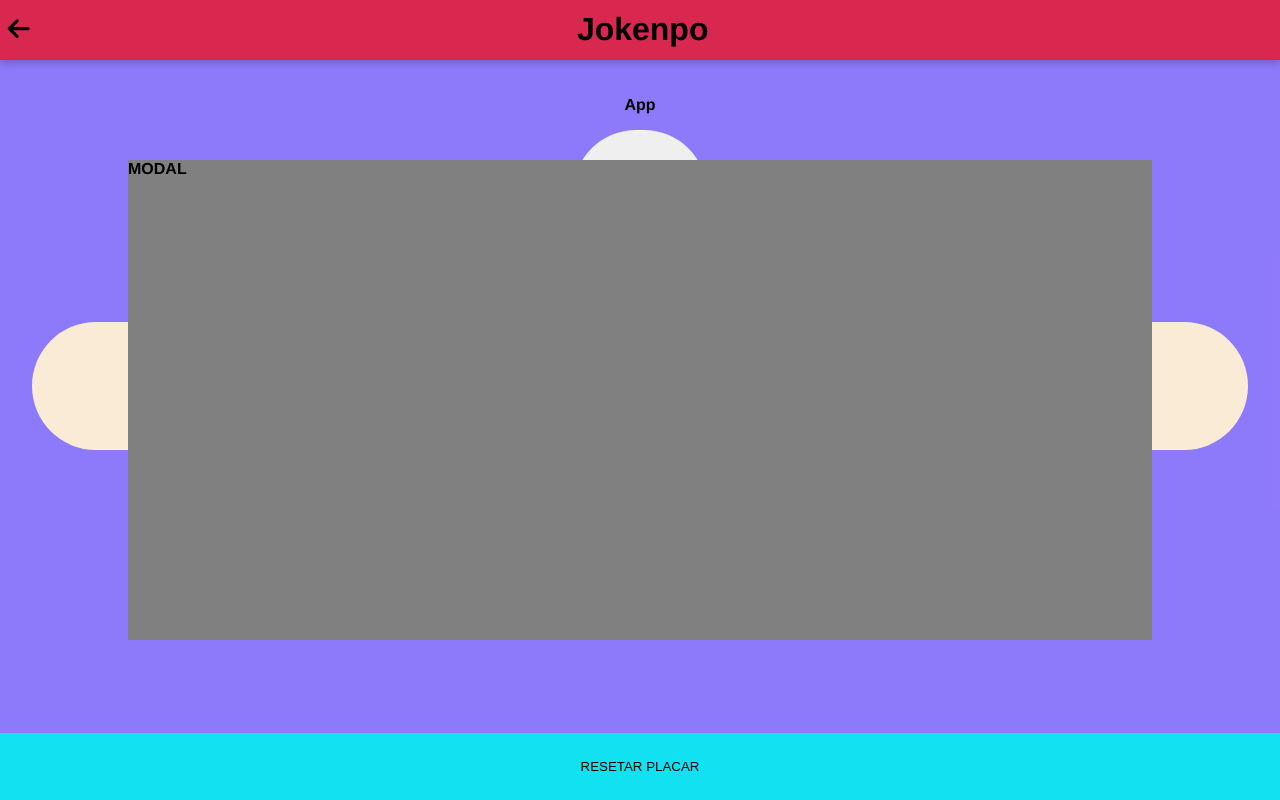
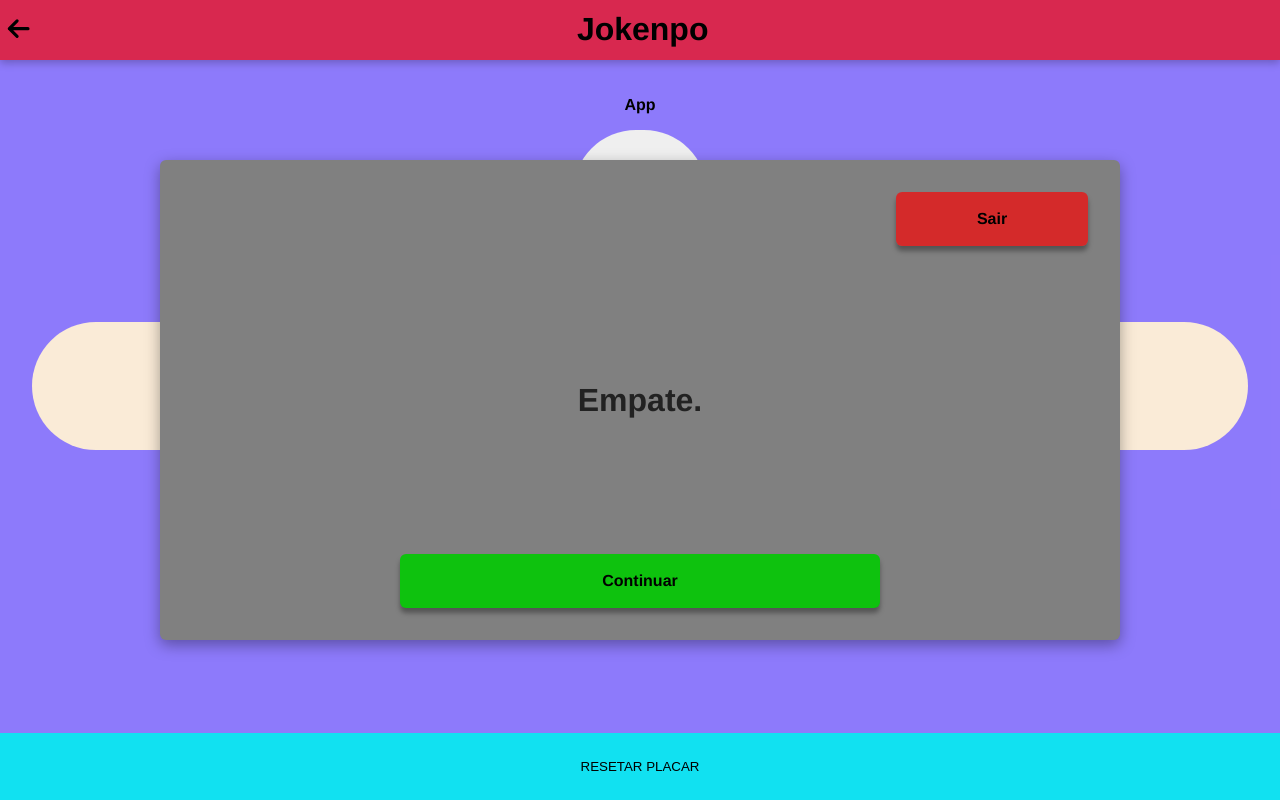
Before and after one commit to Lucky-ta/Menu-Games, a React (Vite) app: page /Jokenpo in a window 1280 px wide. Built offline with nearby package versions, Linux system fonts and the light colour scheme.

Commit message:
Finish initial css for result modal

```diff
--- a/src/MyContext/MyProvider.jsx
+++ b/src/MyContext/MyProvider.jsx
@@ -6,12 +6,15 @@ import MyContext from './MyContext';
 function MyProvider({ children }) {
   const [playerPoints, SetPlayerPoints] = useState(0);
   const [enemyPoints, SetEnemyPoints] = useState(0);
+  const [gameResult, setGameResult] = useState('');
 
   const data = {
     playerPoints,
     enemyPoints,
     SetPlayerPoints,
     SetEnemyPoints,
+    gameResult,
+    setGameResult,
   };
 
   return <MyContext.Provider value={data}>{children}</MyContext.Provider>;
--- a/src/pages/Jokenpo.jsx
+++ b/src/pages/Jokenpo.jsx
@@ -1,11 +1,13 @@
-import React, { useEffect, useState } from 'react';
+import React, { useEffect, useState, useContext } from 'react';
 import Header from '../components/Header';
 import Enemy from '../service/Jokenpo/Enemy';
 import ResultModal from './modals/resultModal';
 import jokenpoVerifyResult from '../service/Jokenpo/jokenpoVerifyResult';
 import '../styles/Jokenpo.css';
+import MyContext from '../MyContext/MyContext';
 
 function Jokenpo() {
+  const { gameResult, setGameResult } = useContext(MyContext);
   const ENEMY = new Enemy();
   const [round, setRound] = useState(0);
   const [enemyOption, SetEnemyOption] = useState('');
@@ -34,6 +36,7 @@ function Jokenpo() {
 
   useEffect(() => {
     const result = jokenpoVerifyResult(enemyOption, option);
+    setGameResult(result);
     console.log(result);
     if (result === 'Empate.' && enemyOption !== '') {
       window.setTimeout(() => alert(result), 200);
@@ -116,7 +119,7 @@ function Jokenpo() {
           RESETAR PLACAR
         </button>
       </footer>
-      <ResultModal />
+      <ResultModal result={gameResult} />
     </div>
   );
 }
--- a/src/pages/modals/resultModal.jsx
+++ b/src/pages/modals/resultModal.jsx
@@ -1,12 +1,34 @@
+import PropTypes from 'prop-types';
 import React from 'react';
 import '../../styles/modals/Modal.css';
 
-function ResultModal() {
+function ResultModal({ result }) {
+  let resultClassName = '';
+  switch (result) {
+    case 'Empate.':
+      resultClassName = 'empate';
+      break;
+    case 'Você venceu!':
+      resultClassName = 'venceu';
+      break;
+    case 'Você perdeu.':
+      resultClassName = 'perdeu';
+      break;
+    default:
+      break;
+  }
+
   return (
     <div className="container">
-      <p>MODAL</p>
+      <p className={resultClassName}>{result}</p>
+      <p className="modalContinueBtn">Continuar</p>
+      <p className="modalExitBtn">Sair</p>
     </div>
   );
 }
 
+ResultModal.propTypes = {
+  result: PropTypes.string.isRequired,
+};
+
 export default ResultModal;
--- a/src/styles/modals/Modal.css
+++ b/src/styles/modals/Modal.css
@@ -2,7 +2,7 @@
   background-color: grey;
   display: flex;
   position: absolute;
-  width: 80vw;
+  width: 75vw;
   height: 60vh;
   left: 0;
   right: 0;
@@ -12,6 +12,12 @@
   margin-right: auto;
   margin-top: auto;
   margin-bottom: auto;
+  box-shadow: rgba(0, 0, 0, 0.35) 0px 5px 15px;
+  border-radius: 6px;
+  flex-direction: column;
+  justify-content: center;
+  align-items: center;
+  gap: 4em;
   -webkit-animation-duration: 0.8s;
           animation-duration: 0.8s;
   -webkit-animation-name: slidein;
@@ -23,7 +29,7 @@
     width: 2px;
   }
   to {
-    width: 80vw;
+    width: 75vw;
     height: 60vh;
   }
 }
@@ -33,7 +39,54 @@
     width: 2px;
   }
   to {
-    width: 80vw;
+    width: 75vw;
     height: 60vh;
   }
+}
+
+.modalExitBtn, .modalContinueBtn {
+  display: flex;
+  background-color: rgba(248, 6, 6, 0.7);
+  color: black;
+  width: 20%;
+  height: 3.4em;
+  border-radius: 6px;
+  justify-content: center;
+  align-items: center;
+  top: 2em;
+  right: 2em;
+  transition: all 0.2s;
+  box-shadow: rgba(0, 0, 0, 0.35) 0px 5px 5px;
+  position: absolute;
+}
+.modalExitBtn:hover, .modalContinueBtn:hover {
+  background-color: white;
+  border: 1px solid rgba(248, 6, 6, 0.7);
+  cursor: pointer;
+}
+
+.modalContinueBtn {
+  background-color: rgb(14, 194, 14);
+  width: 50%;
+  bottom: 2em;
+  top: initial;
+  right: initial;
+}
+.modalContinueBtn:hover {
+  color: rgb(14, 194, 14);
+  border: 1px solid rgb(14, 194, 14);
+}
+
+.empate, .venceu {
+  font-size: large;
+  font-size: 2em;
+  color: rgba(2, 2, 2, 0.74);
+}
+
+.venceu {
+  color: green;
+}
+
+.perdeu {
+  color: red;
 }/*# sourceMappingURL=Modal.css.map */
--- a/src/styles/modals/Modal.scss
+++ b/src/styles/modals/Modal.scss
@@ -2,7 +2,7 @@
     background-color: grey;
     display: flex;
     position: absolute;
-    width: 80vw;
+    width: 75vw;
     height: 60vh;
     left: 0;
     right: 0;
@@ -12,6 +12,14 @@
     margin-right: auto;
     margin-top: auto;
     margin-bottom: auto;
+    box-shadow: rgba(0, 0, 0, 0.35) 0px 5px 15px;
+
+    border-radius: 6px;
+
+    flex-direction: column;
+    justify-content: center;
+    align-items: center;
+    gap: 4em;
 
     animation-duration: 0.8s;
     animation-name: slidein;
@@ -21,9 +29,58 @@
         width: 2px;
     }
     to {
-        width: 80vw;
+        width: 75vw;
         height: 60vh;
     }
 
 }
 }
+
+.modalExitBtn, .modalContinueBtn {
+    display: flex;
+    background-color: rgba(248, 6, 6, 0.7);
+    color: black;
+    width: 20%;
+    height: 3.4em;
+    border-radius: 6px;
+    justify-content: center;
+    align-items: center;
+    top: 2em;
+    right: 2em;
+    transition: all 0.2s;
+    box-shadow: rgba(0, 0, 0, 0.35) 0px 5px 5px;
+    position: absolute;
+
+    &:hover {
+        background-color: white;
+        border: 1px solid rgba(248, 6, 6, 0.7);
+        cursor: pointer;
+    }
+}
+
+.modalContinueBtn {
+    background-color: rgb(14, 194, 14);
+    width: 50%;
+    bottom: 2em;
+    top: initial;
+    right: initial;
+
+    &:hover {
+        color: rgb(14, 194, 14);
+        border: 1px solid rgb(14, 194, 14);;
+    }
+}
+
+.empate, .venceu {
+    font-size: large;
+    font-size: 2em;
+    color: rgba(2, 2, 2, 0.74);
+}
+
+.venceu {
+    color: green;
+}
+
+.perdeu {
+    color: red;
+}
```
Also changed, not shown: 1 other file (tests, documents, lock files or other folders).
